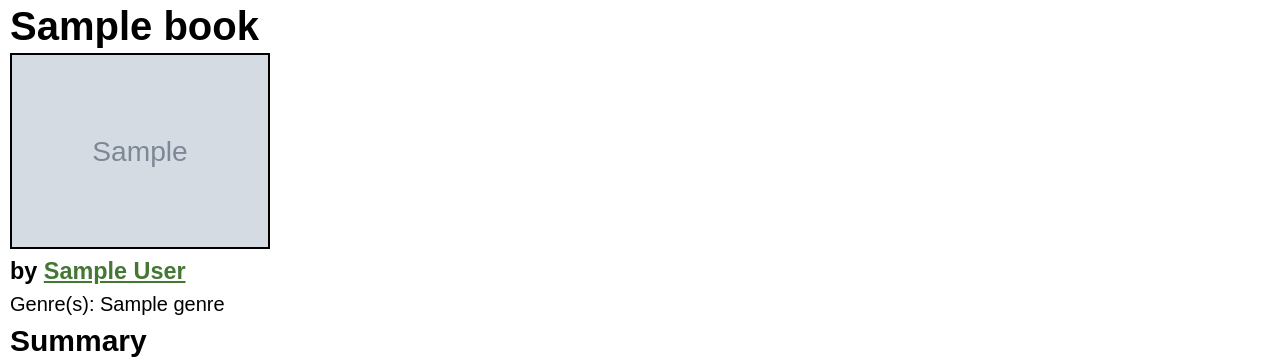
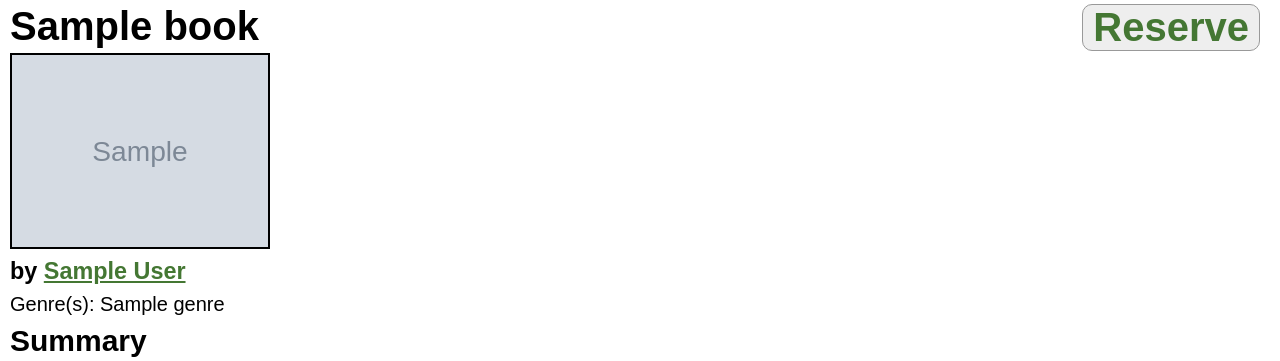
Before and after one commit to DariusKaseta/ptu12_library, a Django app: page /book/1/ in a window 1280 px wide. Shown: the part 79-440 px from the top of the page. Run offline with Django 4.2, Linux system fonts and the light colour scheme; tables that the repository leaves empty hold one stand-in row (values such as "Sample post"); grey boxes marked "Sample" are stand-in pictures.

Commit message:
book reservation form

```diff
--- a/ptu12_library/library/forms.py
+++ b/ptu12_library/library/forms.py
@@ -1,5 +1,9 @@
 from django import forms
 from . import models
+
+
+class DateInput(forms.DateInput):
+    input_type = 'date'
 
 
 class BookReviewForm(forms.ModelForm):
@@ -10,3 +14,15 @@ class BookReviewForm(forms.ModelForm):
             'book': forms.HiddenInput(),
             'reviewer': forms.HiddenInput(),
         }
+
+
+class BookInstanceForm(forms.ModelForm):
+    class Meta:
+        model = models.BookInstance
+        fields = ('book', 'due_back', 'reader', 'status')
+        widgets = {
+            'book': forms.HiddenInput(),
+            'reader': forms.HiddenInput(),
+            'due_back': DateInput(),
+            'status': forms.HiddenInput(),
+        }
--- a/ptu12_library/library/static/css/style.css
+++ b/ptu12_library/library/static/css/style.css
@@ -150,3 +150,17 @@ img.user-avatar {
     max-height: 1rem;
     border-radius: 0.5rem;
 }
+a.button {
+    padding: 0 0.5rem;
+    margin: 0 0.5rem;
+    border: 1px solid #999999;
+    background-color: #eeeeee;
+    border-radius: 0.5rem;
+    text-decoration: none;
+}
+a.button:hover {
+    background-color: #f8fff0;
+}
+.float-right {
+    float: right;
+}
--- a/ptu12_library/library/templates/library/book_detail.html
+++ b/ptu12_library/library/templates/library/book_detail.html
@@ -2,7 +2,7 @@
 {% load static %}
 {% block title %}{{ book.title }} | {{ block.super }}{% endblock title %}
 {% block content %}
-<h1>{{ book.title }}</h1>
+<h1>{{ book.title }}<a class="button float-right" href="{% url 'bookinstance_create' %}?book_id={{ book.id }}">Reserve</a></h1>
 {% if book.cover %}
     <img class="book-cover" src="{{ book.cover.url }}">
 {% else %}
--- a/ptu12_library/library/urls.py
+++ b/ptu12_library/library/urls.py
@@ -8,4 +8,6 @@ urlpatterns = [
     path('books/', views.BookListView.as_view(), name='book_list'),
     path('book/<int:pk>/', views.BookDetailView.as_view(), name='book_detail'),
     path('books/my/', views.UserBookInstanceListView.as_view(), name='user_book_instances'),
+    path('book/reserve/', views.BookInstanceCreateView.as_view(), name='bookinstance_create'),
+
 ]
--- a/ptu12_library/library/views.py
+++ b/ptu12_library/library/views.py
@@ -1,14 +1,16 @@
-from typing import Any, Dict
+from typing import Any, Dict, Optional
 from django.contrib.auth.mixins import LoginRequiredMixin
 from django.contrib import messages
 from django.core.paginator import Paginator
+from datetime import date, timedelta
 from django.db.models.query import QuerySet
 from django.db.models import Q
 from django.http import HttpResponse
-from django.shortcuts import render, get_object_or_404, reverse
+from django.shortcuts import render, get_object_or_404
+from django.urls import reverse, reverse_lazy
 from django.utils.translation import gettext_lazy as _
 from django.views import generic
-from . forms import BookReviewForm
+from . forms import BookReviewForm, BookInstanceForm
 from . models import Book, Author, BookInstance, Genre
 
 def index(request):
@@ -115,3 +117,30 @@ class UserBookInstanceListView(LoginRequiredMixin, generic.ListView):
         qs = super().get_queryset()
         qs = qs.filter(reader=self.request.user)
         return qs
+
+
+class BookInstanceCreateView(LoginRequiredMixin, generic.CreateView):
+    model = BookInstance
+    form_class = BookInstanceForm
+    template_name = 'library/bookinstance_form.html'
+    success_url = reverse_lazy('user_book_instances')
+
+    def get_context_data(self, **kwargs: Any) -> Dict[str, Any]:
+        context = super().get_context_data(**kwargs)
+        context['book'] = self.book
+        return context
+
+    def get_initial(self) -> Dict[str, Any]:
+        self.book = get_object_or_404(Book, id=self.request.GET.get('book_id'))
+        initial = super().get_initial()
+        initial['book'] = self.book
+        initial['reader'] = self.request.user
+        initial['due_back'] = date.today() + timedelta(days=14)
+        initial['status'] = 1
+        return initial
+
+    def form_valid(self, form):
+        form.instance.book = self.book
+        form.instance.reader = self.request.user
+        form.instance.status = 1
+        return super().form_valid(form)
```
Also changed, not shown: ptu12_library/library/templates/library/bookinstance_form.html (added, +10 -0 lines).
